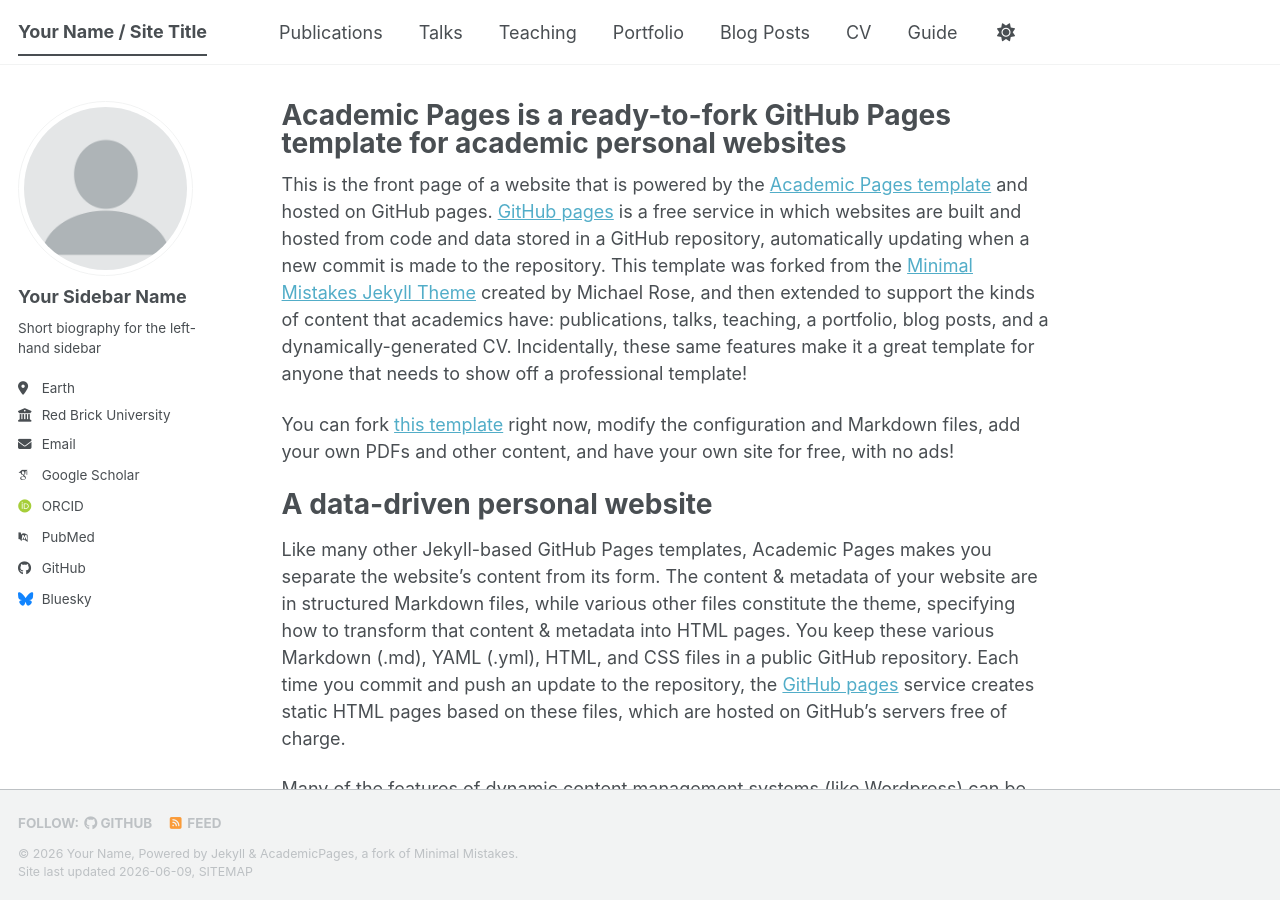
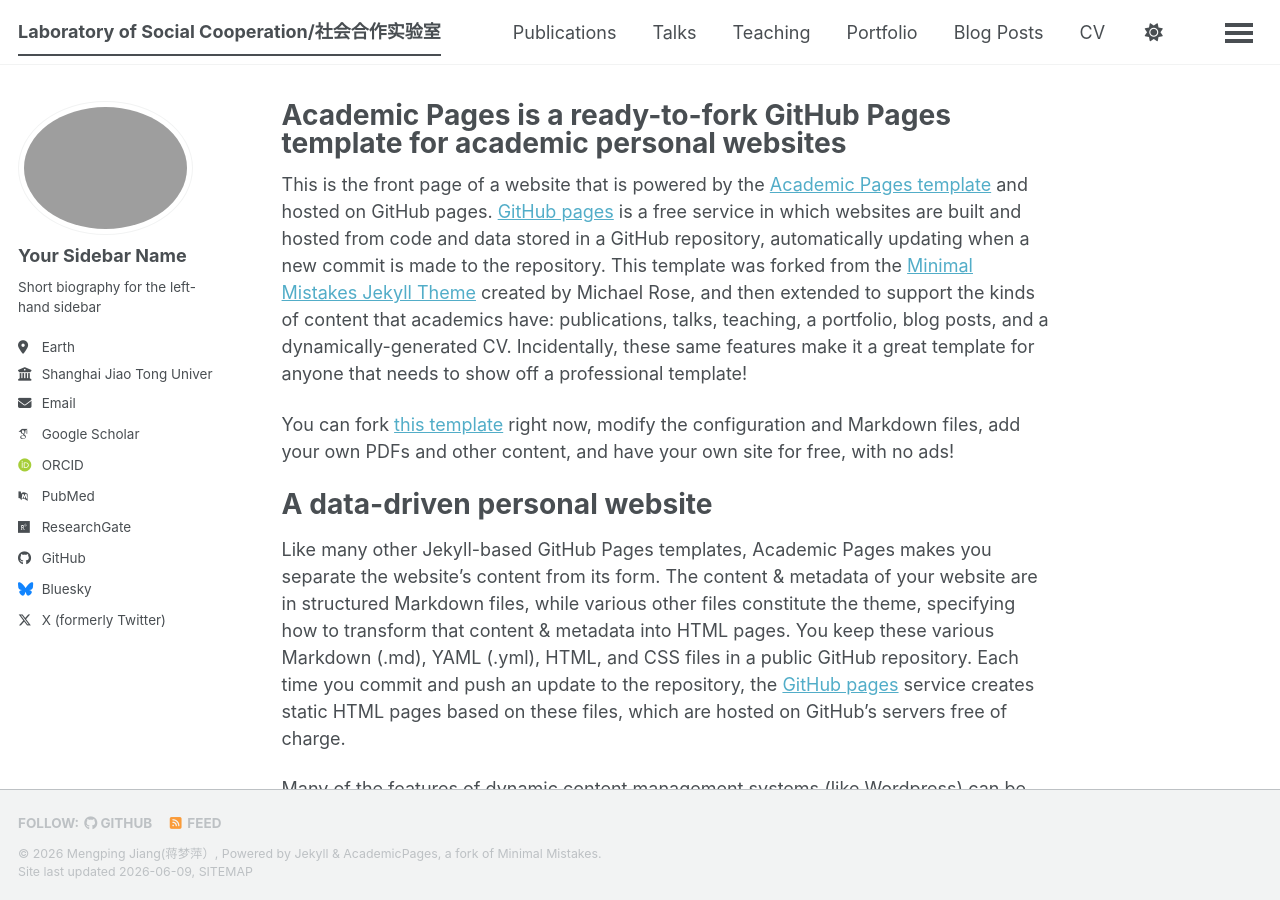
Before and after one commit to MengpingJiang/mengpingjiang.github.io, a Jekyll site: the page built from _pages/about.md, in a window 1280 px wide and 900 px high. Built offline with Jekyll 4.4.1, drawn with Linux system fonts in a browser that asks for light colours; some web fonts are replaced; a script bundle is joined from its source files by our own code; library files that are not in the unit come from our copies.

Commit message:
Update _config.yml

```diff
--- a/_config.yml
+++ b/_config.yml
@@ -9,9 +9,9 @@
 # Basic Site Settings
 locale                   : "en-US"
 site_theme               : "default" # The available themes options are "default", "air", "sunrise", "mint", "dirt" and "contrast"
-title                    : "Your Name / Site Title"
+title                    : " Laboratory of Social Cooperation/社会合作实验室"
 title_separator          : "-"
-name                     : &name "Your Name"
+name                     : &name "Mengping Jiang(蒋梦萍）"
 description              : &description "Your Name's academic portfolio"   # Update this with a general description of your site, this is the default if not overridden by a page
 url                      : https://academicpages.github.io # The base hostname & protocol for your site e.g. "https://[your GitHub username].github.io",
                                                            # or if you already have some other page hosted on Github then use "https://[your GitHub username].github.io/[Your Repo Name]"
@@ -23,26 +23,26 @@ repository               : "academicpages/academicpages.github.io"
 #               Additional customization can be done by editing /_includes/author-profile.html
 author:
   # Biographic information
-  avatar           : "profile.png"
+  avatar           : "Mengping Jiang(蒋梦萍）.png"
   name             : "Your Sidebar Name"
   pronouns         : # example: "she/her"
   bio              : "Short biography for the left-hand sidebar"
   location         : "Earth"
-  employer         : "Red Brick University"
+  employer         : "Shanghai Jiao Tong University"
   uri              : # URL
-  email            : "none@example.org"
+  email            : "mpjiang2021@163.com"
 
   # Academic websites
   academia         : # URL
   arxiv            : # URL - Update with the correct link to your profile
-  googlescholar    : "https://scholar.google.com/citations?user=PS_CX0AAAAAJ"
+  googlescholar    : "https://scholar.google.com/citations?hl=zh-CN&user=847mcQwAAAAJ&view_op=list_works"
   inspire-hep      : # URL
   impactstory      : # URL
-  orcid            : "https://orcid.org/yourorcidurl"
+  orcid            : "https://orcid.org/0000-0002-8875-7563"
   semantic         : # URL
   ssrn             : # URL
   pubmed           : "https://www.ncbi.nlm.nih.gov/pubmed/?term=john+snow"
-  researchgate     : # URL
+  researchgate     : "https://www.researchgate.net/publication/405727700_An_Exploratory_Study_of_High-Concentration_Trace_Amine_Effects_and_Adrenoceptor_Expression_Patterns_in_SH-SY5Y_Cells_and_Neuroblastoma"
   scopus           : # URL
   zotero           : # URL
 
@@ -74,7 +74,7 @@ author:
   steam            : # Username
   telegram         : # URL
   tumblr           : # Username
-  twitter          : # Username for X / Twitter
+  twitter          : "JanineJiang22"
   vine             : # Username
   weibo            : # Username
   wikipedia        : # Username
@@ -87,7 +87,7 @@ publication_category:
   books:
     title: 'Books'
   manuscripts:
-    title: 'Journal Articles'
+    title: 'Neural basis of cooperative behavior in biological and artificial intelligence systems'
   conferences:
     title: 'Conference Papers'
 
```
